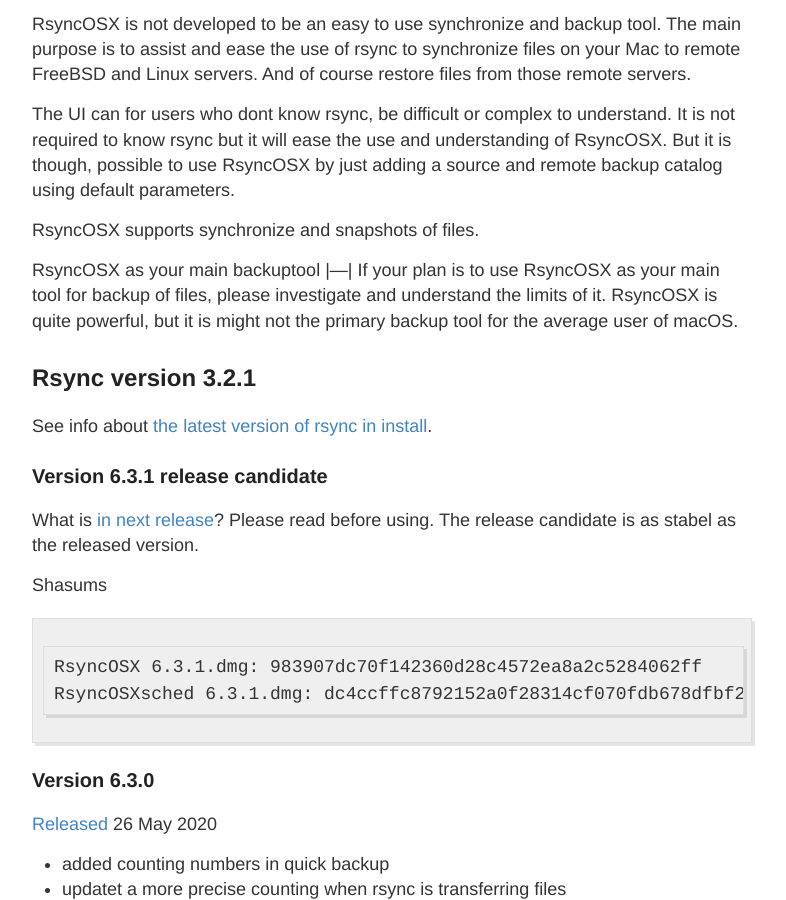
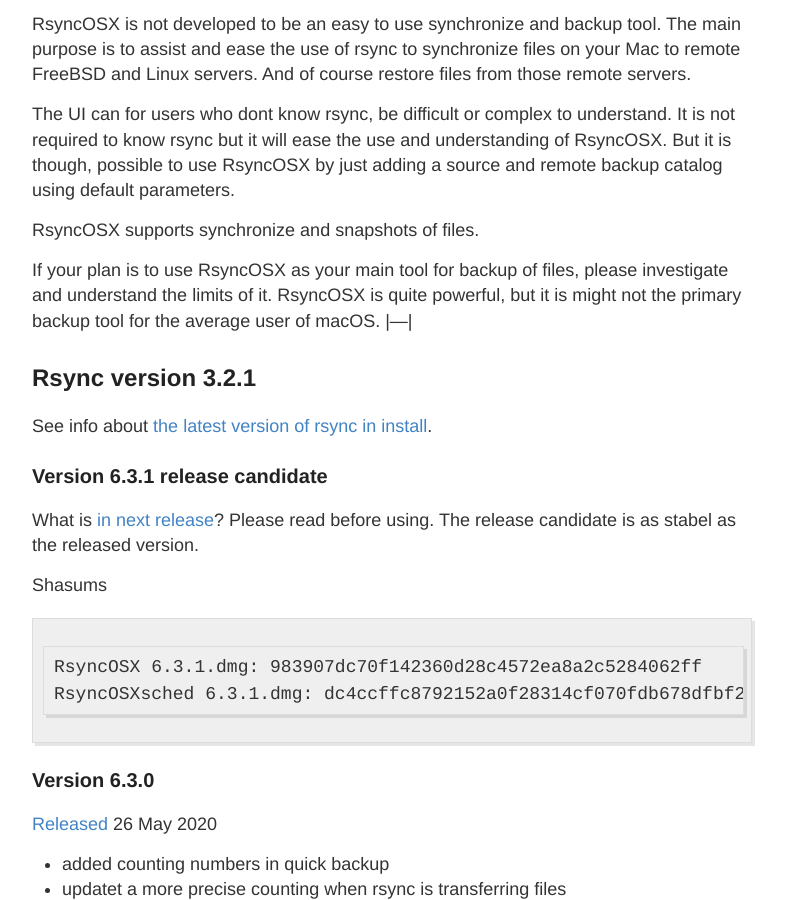
Before and after one commit to d2s/Documentation, a Jekyll site: the page built from _posts/2018-04-10-Changelog.md, in a window 1280 px wide and 900 px high, scrolled down 1030 px. Shown: the whole window, without its empty margins (248-1034 px from the left). Built offline with Jekyll 4.4.1, drawn with Linux system fonts in a browser that asks for light colours.

Commit message:
Update 2018-04-10-Changelog.md

```diff
--- a/_posts/2018-04-10-Changelog.md
+++ b/_posts/2018-04-10-Changelog.md
@@ -27,9 +27,8 @@ The UI can for users who dont know rsync, be difficult or complex to understand.
 
 RsyncOSX supports synchronize and snapshots of files.
 
-RsyncOSX as your main backuptool
+If your plan is to use RsyncOSX as your main tool for backup of files, please investigate and understand the limits of it. RsyncOSX is quite powerful, but it is might not the primary backup tool for the average user of macOS.
 |---|
-If your plan is to use RsyncOSX as your main tool for backup of files, please investigate and understand the limits of it. RsyncOSX is quite powerful, but it is might not the primary backup tool for the average user of macOS.
 
 ## Rsync version 3.2.1
 
```
